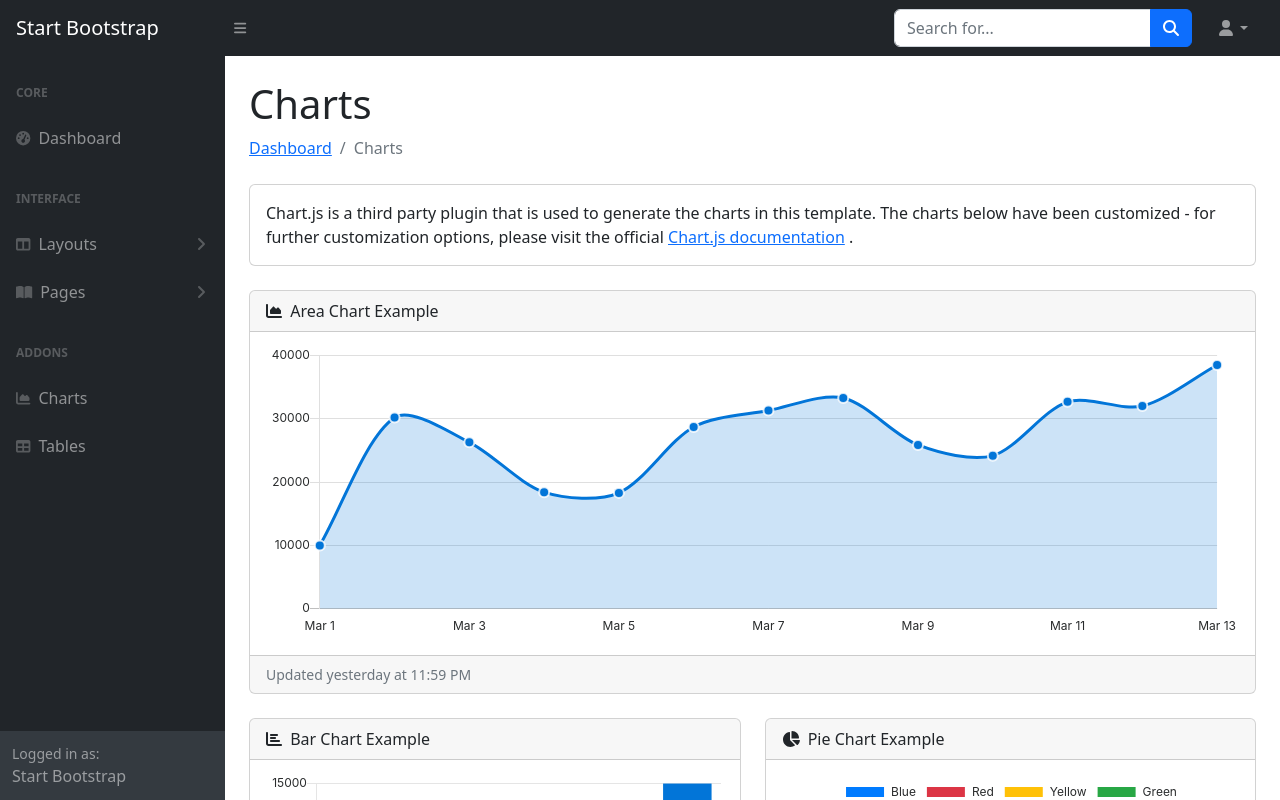
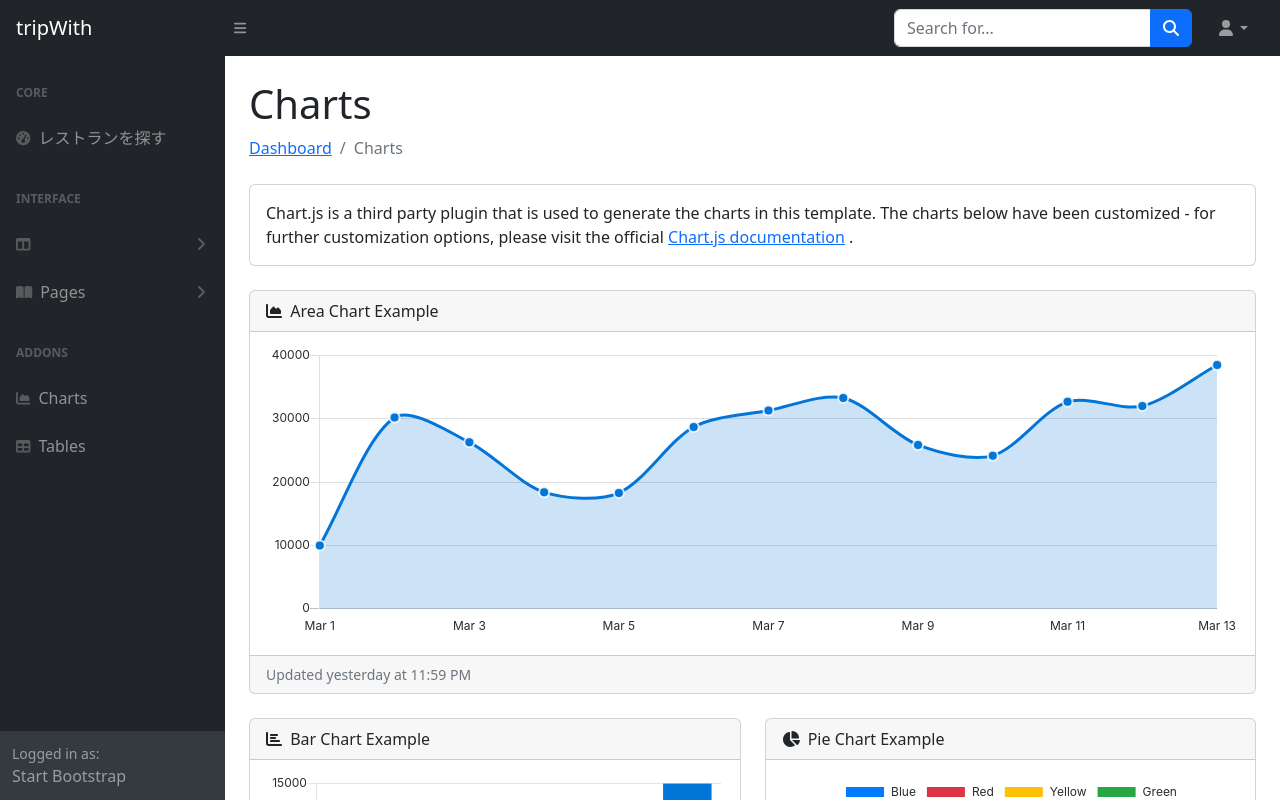
Before and after one commit to tripWith/tripWith.github.io, a plain HTML site: page charts.html in a window 1280 px wide. Shown: the top 800 px of the page. Drawn offline with nearby package versions, Linux system fonts and the light colour scheme.

Commit message:
Update charts.html

```diff
--- a/charts.html
+++ b/charts.html
@@ -6,14 +6,14 @@
         <meta name="viewport" content="width=device-width, initial-scale=1, shrink-to-fit=no" />
         <meta name="description" content="" />
         <meta name="author" content="" />
-        <title>Charts - SB Admin</title>
+        <title>tripWith</title>
         <link href="css/styles.css" rel="stylesheet" />
         <script src="https://use.fontawesome.com/releases/v6.3.0/js/all.js" crossorigin="anonymous"></script>
     </head>
     <body class="sb-nav-fixed">
         <nav class="sb-topnav navbar navbar-expand navbar-dark bg-dark">
             <!-- Navbar Brand-->
-            <a class="navbar-brand ps-3" href="index.html">Start Bootstrap</a>
+            <a class="navbar-brand ps-3" href="index.html">tripWith</a>
             <!-- Sidebar Toggle-->
             <button class="btn btn-link btn-sm order-1 order-lg-0 me-4 me-lg-0" id="sidebarToggle" href="#!"><i class="fas fa-bars"></i></button>
             <!-- Navbar Search-->
@@ -44,12 +44,12 @@
                             <div class="sb-sidenav-menu-heading">Core</div>
                             <a class="nav-link" href="index.html">
                                 <div class="sb-nav-link-icon"><i class="fas fa-tachometer-alt"></i></div>
-                                Dashboard
+                                レストランを探す
                             </a>
                             <div class="sb-sidenav-menu-heading">Interface</div>
                             <a class="nav-link collapsed" href="#" data-bs-toggle="collapse" data-bs-target="#collapseLayouts" aria-expanded="false" aria-controls="collapseLayouts">
                                 <div class="sb-nav-link-icon"><i class="fas fa-columns"></i></div>
-                                Layouts
+
                                 <div class="sb-sidenav-collapse-arrow"><i class="fas fa-angle-down"></i></div>
                             </a>
                             <div class="collapse" id="collapseLayouts" aria-labelledby="headingOne" data-bs-parent="#sidenavAccordion">
```
